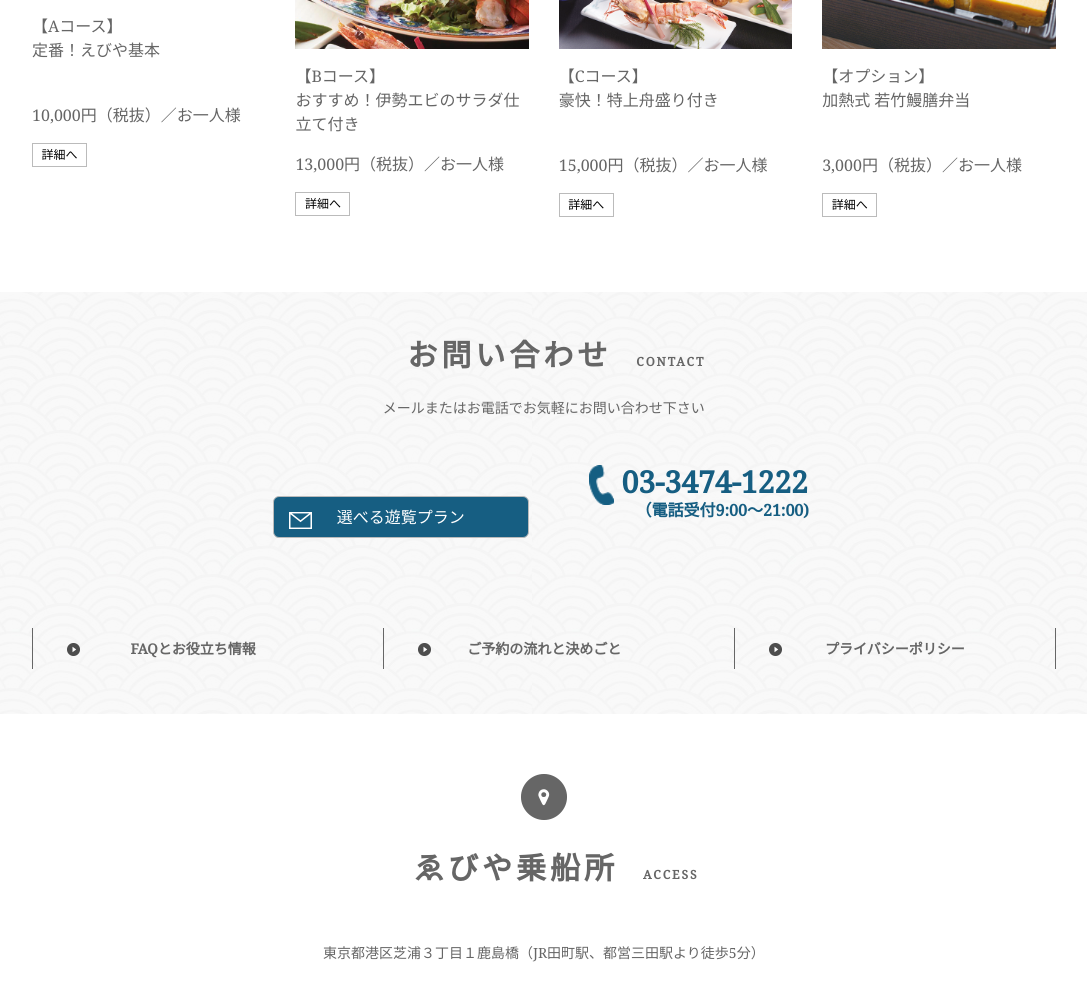
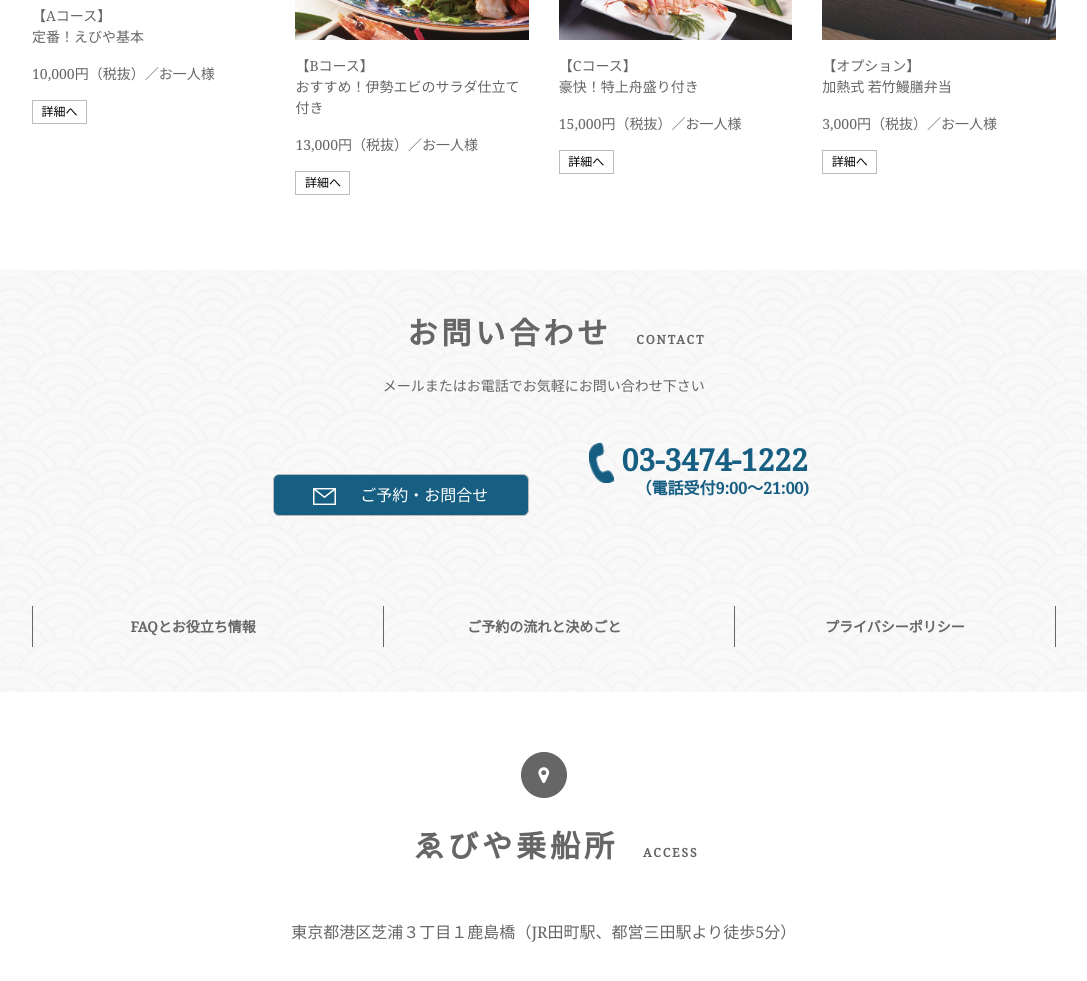
Before and after one commit to bidish-acharya/Yakatabune-Project, a PHP site: page / in a window 1280 px wide. Shown: the part 5246-6227 px from the top of the page, without its empty margins (8-1095 px from the left). Run offline with PHP 8.4, Linux system fonts and the light colour scheme; some libraries are stand-ins or nearby versions.

Commit message:
updates 25 June

```diff
--- a/css/style.css
+++ b/css/style.css
@@ -91,8 +85,9 @@ ul, ol {margin: 0; padding: 0;}
 .small-btn {width:55px; font-size: 12px; border-radius: 0; padding: 2px !important;}
 .small-btn:hover {color: #666; background-color: #fff;}
 .custom-btn img {position: absolute; top: 15px; left: 15px;}
+.contact-details .custom-btn img {position: static;}
 .price-block{padding: 45px;}
-.pricing span {padding: 7px 30px; font-size: 14px; margin: 0 30px; transition: all ease-in-out 500ms; letter-spacing: 2px;}
+.pricing span {padding: 7px 30px; font-size: 16px; margin: 0; transition: all ease-in-out 500ms; letter-spacing: 2px;}
 .news-section p img {margin: auto 0;}
 .pricing a {text-decoration: none; color: #555;}
 .c-blue{background-color:#165e82; color: #fff; width: 23%; transition: ease-in-out 700ms;}
@@ -112,15 +107,19 @@ ul, ol {margin: 0; padding: 0;}
 .list-icon {position: absolute; top: 15px; left: 50px;}
 
 .officeMap {-webkit-filter: grayscale(100%); filter: grayscale(100%);}
+.map-section p {font-size: 16px;}
+
 
 .footer-bg {background-color: #464646; padding: 60px 60px 5px; color: #fff;}
 .footer-1 {font-size: 12px;}
 .footer-2, .footer-3, .footer-4 {font-size: 14px;}
-.social-footer {padding-top: 15px;}
+.social-footer {padding-top: 30px;}
 .social-footer img {padding: 0 6px;}
 .footer-list {list-style-type: none;}
 .footer-list li {padding: 5px;}
-.footer-segment {font-size: 12px; padding-top: 60px; letter-spacing: 2px;}
+.footer-segment {font-size: 11px; padding-top: 60px;}
+.footer-segment p {margin-bottom: 0; font-size: 11px;}
+
 .to-top {position: absolute; height: 90px;right: 75px; width: 15px; background: url(../images/to-top.png); background-size: cover; z-index: 1;}
 .plus-icon {background-image:url(../images/plus-icon.png); height: 30px;}
 .footer-list a{color: #fff;}
--- a/index.html
+++ b/index.html
@@ -75,8 +75,7 @@
 	</div>
 
 	<div class="vertical-banner">
-		<h1>tokyo</h1>
-		<h1 class="vertical-text"> 舟遊び。</h1>
+        <img src="images/main-text.png" class="img-fluid" width="100">
 		</div>
 
 	</div>
@@ -102,7 +101,7 @@
         <div class="imgText"> 田町駅・三田駅より徒歩５分。<span class="line-break">平日10名様より貸切可。</span><span class="line-break">江戸東京、風情ある水辺の旅へ</span>お連れします。
  </div>
         <p> 銀座、品川エリアよりアクセス抜群。<br>2.5時間の船旅は平日10名、週末15名様より貸切可。
-テレビ・雑誌で話題の老舗割烹「若竹」の本格和食、船内で揚げる江戸前天婦羅、質のよい飲み放題、大いに盛り上がるカラオケ付きでご乗船料10,800円（お一人様／税抜）より。料理内容をグレードアップした13,000円、15,000円（お一人様／税抜）コースもご用意しております。</p>
+テレビ・雑誌で話題の老舗割烹「若竹」の本格和食、船内で揚げる江戸前天婦羅、質のよい飲み放題、大いに盛り上がるカラオケ付きでご乗船料10,000円（お一人様／税抜）より。料理内容をグレードアップした13,000円、15,000円（お一人様／税抜）コースもご用意しております。</p>
       </div>
     </div>
   </div>
@@ -250,7 +249,7 @@
         <div class="imgText"> こだわり料理と<br>質の良い飲み放題メニュー。
  </div>
         <p>テレビや雑誌で話題の老舗「割烹 若竹」がお届けする本格和食と船内揚げたて江戸前天ぷら。若竹の鰻が味わえるプランや、精進料理をベースとしたベジタリアンメニューなど取り揃えており海外のお客様にもご好評いただいております。</p>
-		  <a href="#"><button class="custom-btn section-btn">選べる料理コース</button></a>
+		  <a href="#"><button class="custom-btn section-btn">料理コースと乗船料金</button></a>
       </div>
     </div>
 
@@ -311,7 +310,7 @@
 
 <h2>貸切料金<span class="text-uppercase">price</span></h2>
 
-		<hr class="c-black d-none sm-only" style="border-top: 1px solid #666;">
+        <p class="c-black d-none sm-only" style="border-top: 1px solid #666;"></p>
 		<p class="d-none sm-only price-sm">含まれるもの</p>
 		<p class="pr-hd-padding pricing position-relative"><span>2.5時間の船旅</span><img src="images/plus-icon.png" class="pc-only">
 			<span>お料理</span><img src="images/plus-icon.png" class="pc-only">
@@ -329,13 +328,13 @@
     <div class="col-md-3 p-0-sm">
       <div class="swiper-slide grow-container">
 		<img src="images/20140429 1154.jpg" class="price-img grow" width="250">
-		<p class="pricing-padding-fixer">【Aコース】<br>
+		<p>【Aコース】<br>
 		  	<span>定番！えびや基本</span>
 		  </p>
 		  <p>10,000円（税抜）／お一人様</p>
 		  <p>
-			  <div class="d-none sm-only">
-			<p class="toggle-trigger dotted-both">
+			  <div class="d-none sm-only dotted-both collapsible-content">
+			<p class="toggle-trigger">
 		  お料理内容<img src="images/plus-icon-lg.png" class="fa-plus"><img src="images/minus-icon-lg.png" class="fa-minus">
 			</p>
 				  <div class="collapsible-navbar-price">
@@ -368,9 +367,9 @@
 		  	<span>おすすめ！伊勢エビのサラダ仕立て付き</span>
 		  </p>
 		  <p>13,000円（税抜）／お一人様</p>
-		  <div class="d-none sm-only">
+		  <div class="d-none sm-only dotted-both collapsible-content">
 
-			<p class="toggle-trigger dotted-both">
+			<p class="toggle-trigger">
 		  お料理内容<img src="images/plus-icon-lg.png" class="fa-plus"><img src="images/minus-icon-lg.png" class="fa-minus">
 			</p>
 			  <div class="collapsible-navbar-price">
@@ -400,12 +399,12 @@
 			<div class="col-md-3 p-0-sm">
 		<div class="swiper-slide grow-container">
 		<img src= "images/food-3.jpg" class="price-img grow" width="250">
-		<p class="pricing-padding-fixer">【Cコース】<br>
+		<p>【Cコース】<br>
 		  	<span>豪快！特上舟盛り付き</span>
 		  </p>
 		  <p>15,000円（税抜）／お一人様</p>
-			<div class="d-none sm-only">
-			<p class="toggle-trigger dotted-both">
+			<div class="d-none sm-only dotted-both collapsible-content">
+			<p class="toggle-trigger">
 		  お料理内容<img src="images/plus-icon-lg.png" class="fa-plus"><img src="images/minus-icon-lg.png" class="fa-minus">
 			</p>
 				<div class="collapsible-navbar-price">
@@ -428,12 +427,12 @@
 			<div class="col-md-3 p-0-sm">
 		<div class="swiper-slide grow-container">
 		<img src= "images/food-4.jpg" class="price-img grow" width="250">
-		<p class="pricing-padding-fixer">【オプション】<br>
+		<p>【オプション】<br>
 		  	<span>加熱式 若竹鰻膳弁当</span>
 		  </p>
 		  <p>3,000円（税抜）／お一人様</p>
-			<div class="d-none sm-only">
-			<p class="toggle-trigger dotted-both">
+			<div class="d-none sm-only dotted-both collapsible-content">
+			<p class="toggle-trigger">
 		  お料理内容<img src="images/plus-icon-lg.png" class="fa-plus"><img src="images/minus-icon-lg.png" class="fa-minus">
 			</p>
 
@@ -469,8 +468,8 @@
 		<p class="m-4 pc-only">メールまたはお電話でお気軽にお問い合わせ下さい</p>
 		<p class="d-none sm-only"><span>メールまたはお電話で</span><span>お気軽にお問い合わせ下さい</span>（電話受付9:00〜21:00）</p>
 		<div class="contact-details">
-		<a href="#"><button class="custom-btn c-blue"><img src="images/mail-icon.png">選べる遊覧プラン</button></a>
-		<a href="#"><button class="custom-btn c-blue mt-3 d-none sm-only ml-auto mr-auto"><img src="images/call-icon-bw.png" height="20">電話をかける</button></a>
+		<a href="#"><button class="custom-btn c-blue"><img src="images/mail-icon.png" class="mr-4">ご予約・お問合せ</button></a>
+		<a href="#"><button class="custom-btn c-blue d-none sm-only ml-auto mr-auto"><img src="images/call-icon-bw.png" height="20" class="mr-5">電話をかける</button></a>
 
 		<a href="#"><button class="call-button ml-5 mt-3 pc-only"><img src="images/call-icon.png" class="mr-2">03-3474-1222<span class="d-block ml-5">（電話受付9:00〜21:00)</span></button></a>
 
@@ -479,13 +478,13 @@
 		<div class="contact-links">
 			<div class="row p-0">
 				<div class="col-md-4">
-		 <a href="#"><button class="ct-link"><img src="images/list-icon.png" class="img-fluid list-icon">FAQとお役立ち情報</button></a></div>
+		 <a href="#"><button class="ct-link">FAQとお役立ち情報</button></a></div>
 
 				<div class="col-md-4">
-		 <a href="#"><button class="ct-link"><img src="images/list-icon.png" class="img-fluid list-icon">ご予約の流れと決めごと</button></a></div>
+		 <a href="#"><button class="ct-link">ご予約の流れと決めごと</button></a></div>
 
 				<div class="col-md-4">
-		 <a href="#"><button class="ct-link border-right"><img src="images/list-icon.png" class="img-fluid list-icon">プライバシーポリシー</button></a></div>
+		 <a href="#"><button class="ct-link border-right">プライバシーポリシー</button></a></div>
 
 				</div>
 		</div>
@@ -532,8 +531,8 @@
 			<a href="#banner"><span class="to-top pc-only"></span></a>
 
 			<div class="col-md-6 footer-1">
-				<div class="d-none sm-only">
-			<p class="toggle-trigger dotted-both-w">
+				<div class="d-none sm-only dotted-both-w collapsible-content">
+			<p class="toggle-trigger pt-3">
 		  お料理内容 <img src="images/plus-icon-lg-w.png" class="icon-plus">
 			</p>
 					<div class="collapsible-navbar-price footer-collapsible">
@@ -580,7 +579,7 @@
 					<a href="#"><li class="text-uppercase"><i class="fas fa-angle-right pr-3"></i>top</li></a>
 					<a href="#"><li><i class="fas fa-angle-right pr-3"></i>ゑびや瓦版</li></a>
 					<a href="#"><li><i class="fas fa-angle-right pr-3"></i>船のしつらえ</li></a>
-						<a href="#"><li><i class="fas fa-angle-right pr-3"></i>選べる料理コース</li></a>
+						<a href="#"><li><i class="fas fa-angle-right pr-3"></i>料理コースと乗船料金</li></a>
 						<a href="#"><li><i class="fas fa-angle-right pr-3"></i>選べる遊覧プラン</li></a>
 						<a href="#"><li><i class="fas fa-angle-right pr-3"></i>舟遊びのすゝめ</li></a>
 						<a href="#"><li><i class="fas fa-angle-right pr-3"></i>ゑびやの釣り船</li></a>
@@ -637,8 +636,7 @@
 	$(this).next(".collapsible-navbar-price").slideToggle("0.3s");
     $('.fa-minus').toggle();
     $('.fa-plus').toggle();
-  $('.toggle-trigger').removeClass('dotted-both').toggle();
-        $('.toggle-trigger').addClass('dotted-top').toggle();
+
 });
 
 
```
Also changed, not shown: other parts of css/style.css (+11 -21 lines), images/main-text.png (added).
